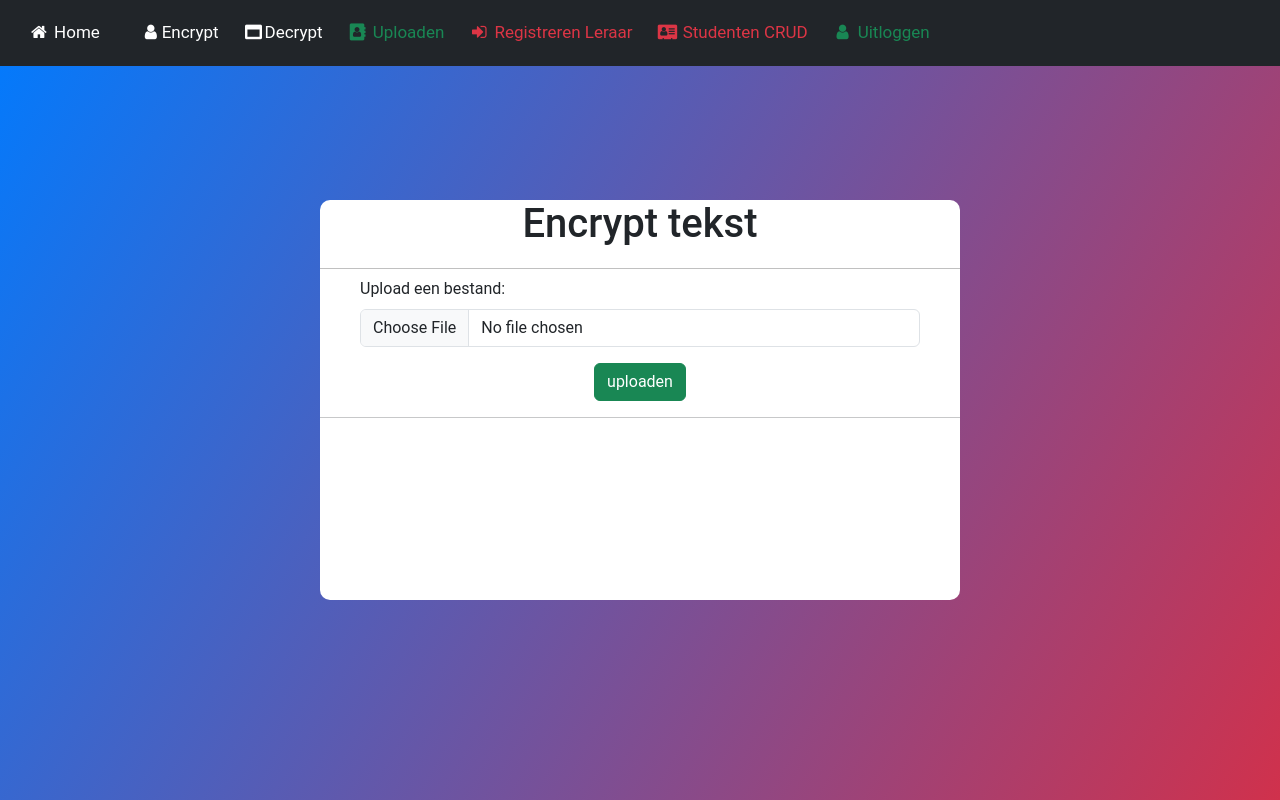
After one commit to Nosair-1063157/our-transfer, a Flask app: template templates/upload.html in a window 1280 px wide. The commit adds this page. Run offline with Flask 3, Linux system fonts and the light colour scheme; the template is opened without the code that fills it, so the values that code supplies are empty.

Commit message:
uploaden en de download link gefixt

```diff
--- a/app.py
+++ b/app.py
@@ -5,9 +5,10 @@ from datetime import datetime, date
 from flask import Flask, render_template, request, redirect, url_for, flash, jsonify
 import sqlite3
 
-from werkzeug.utils import secure_filename, send_file
+from flask import send_file
+from werkzeug.utils import secure_filename
 
-from encryptor import encrypt_text, decrypt_text, decrypt_file, load_key
+from encryptor import encrypt_text, decrypt_text, decrypt_file, load_key, encrypt_file
 
 app = Flask(__name__)
 app.config['UPLOAD_FOLDER'] = "uploads/"
@@ -55,20 +56,24 @@ def upload():
             return "Geen bestand geupload", 400
 
     #slaat het bestand tijdelijk op
-    temp_path = os.path.join(app.config['UPLOAD_FOLDER'], secure_filename(file.filename))
-    file.save(temp_path)
-    return "Bestand succesvol geupload", 200
+        temp_path = os.path.join(app.config['UPLOAD_FOLDER'], secure_filename(file.filename))
+        file.save(temp_path)
+
 
     #versleutelen van het bestand
-    encrypted_path = encrypt_file(temp_path)
-    file_id = str(uuid.uuid4())
-    new_name = os.path.join(app.config['ENCRYPTED_FOLDER'], file_id + ".enc")
-    os.rename(encrypted_path, new_name)
+        encrypted_path = encrypt_file(temp_path)
+        file_id = str(uuid.uuid4())
+        new_name = os.path.join(app.config['ENCRYPTED_FOLDER'], file_id + ".enc")
+        os.replace(encrypted_path, new_name)
 
-    os.remove(temp_path)
+        try:
+            os.remove(temp_path)
+        except FileNotFoundError:
+            pass
+        link= url_for('download', file_id=file_id, _external=True)
+        return render_template('upload.html', download_link=link)
 
-    link= url_for('download', file_id=file_id, _external=True)
-    return f"Bestand succesvol geupload. Download link: {link}", 200
+    return render_template('upload.html')
 
 @app.route("/download/<file_id>")
 def download(file_id):
--- a/templates/navbar.html
+++ b/templates/navbar.html
@@ -4,7 +4,7 @@
     <a class="nav-link text-white" href="/decrypt"><i class="fa fa-fw fa-window-maximize"></i>Decrypt</a>
 
 
-    <a class="nav-link text-danger" href="/teachers"><i class="fa fa-fw fa-address-book"></i> Leraren CRUD</a>
+    <a class="nav-link text-success" href="/upload"><i class="fa fa-fw fa-address-book"></i> Uploaden</a>
     <a class="nav-link text-danger" href="/add_teacher"><i class="fa fa-fw fa-sign-in"></i> Registreren Leraar</a>
 
 
--- /dev/null
+++ b/templates/upload.html
@@ -0,0 +1,34 @@
+{% extends "base.html" %}
+
+{% block content %}
+
+<div class="container">
+    <div class="center">
+        <h1>Encrypt tekst</h1>
+        <form method="POST" enctype="multipart/form-data">
+            <div class="mb-3">
+                <label class="form-label">Upload een bestand:</label>
+                <input class ="form-control" type="file" name="file" required>
+            </div>
+            <div class="text-center">
+                <button type="submit" class="btn btn-success">uploaden</button>
+            </div>
+        </form>
+
+        <hr>
+        {% if download_link %}
+        <div class="mt-4">
+
+            <h1>het download bestand is successvol versleuteld</h1>
+
+            <h3>Download Link:</h3>
+            <pre class="bg-light p-3 border rounded">{{ download_link }}</pre>
+
+            </div>
+
+
+        {% endif %}
+    </div>
+</div>
+
+{% endblock %}
```
